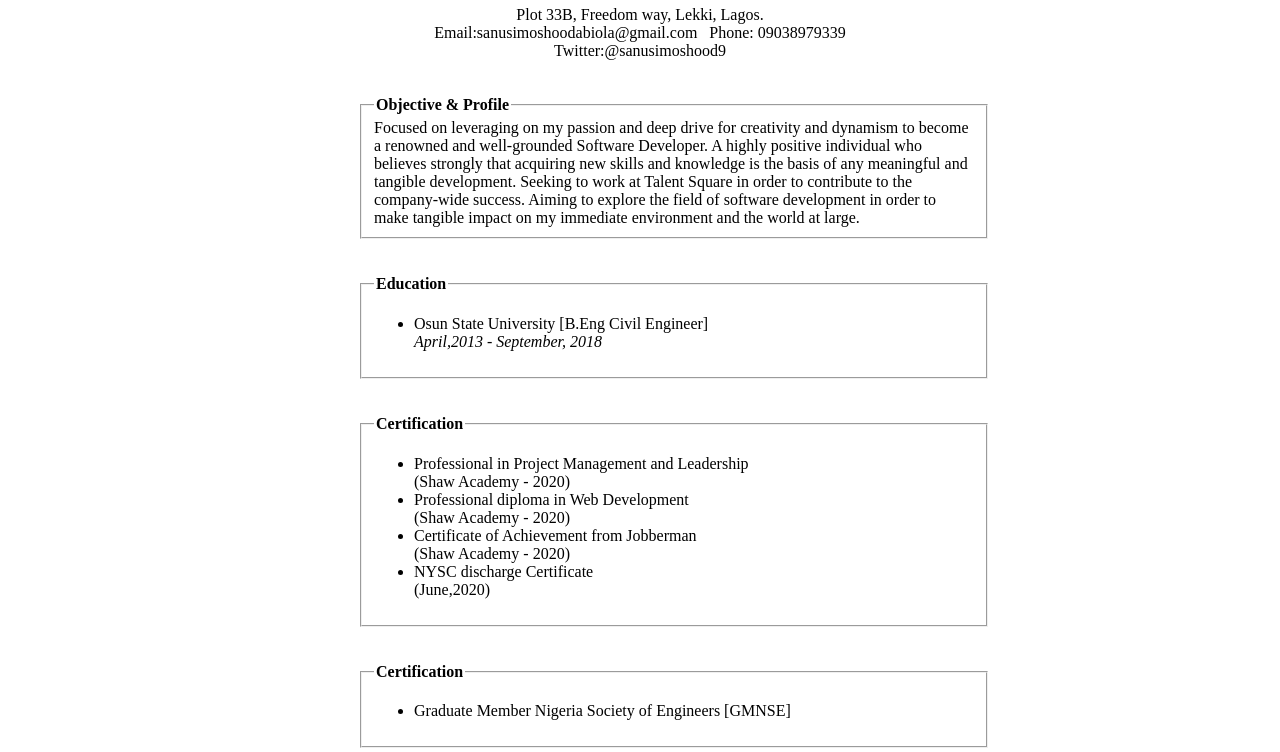
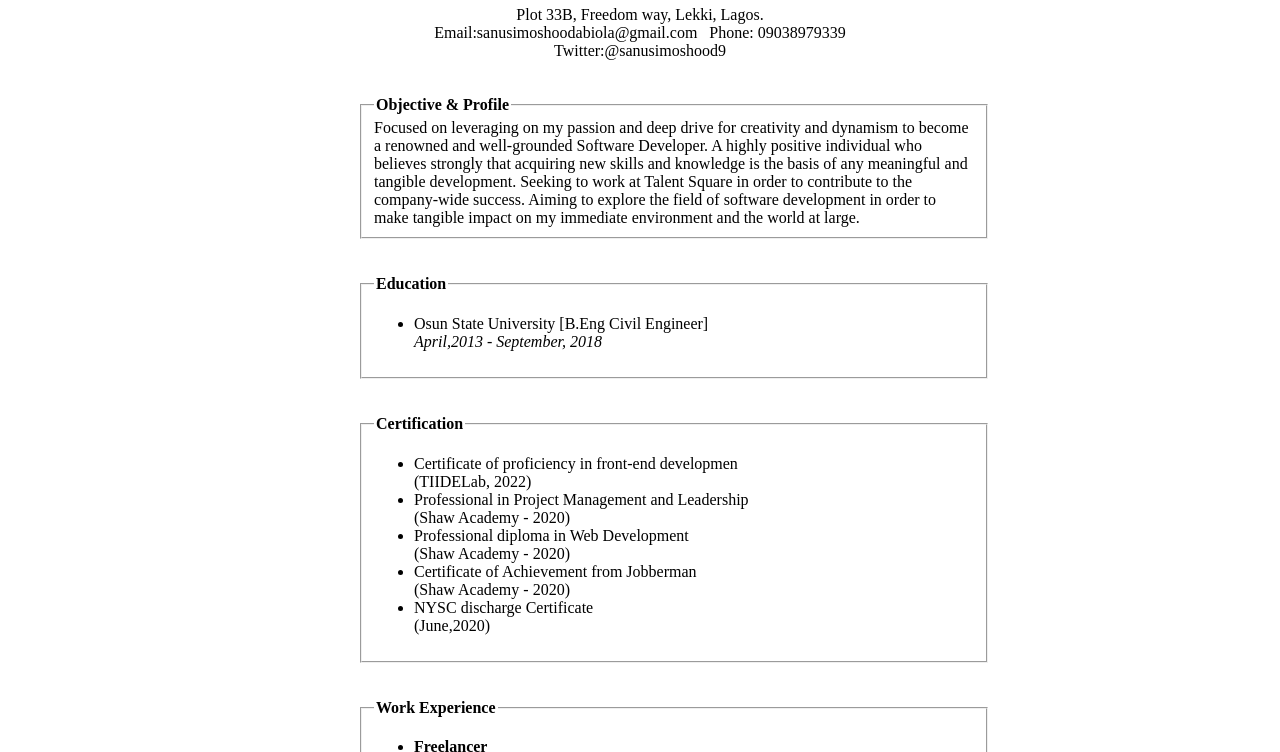
Before and after one commit to moshood2357/-currriculum-vitae, a plain HTML site: page index.html in a window 1280 px wide. Shown: the part 200-952 px from the top of the page. Drawn offline with Linux system fonts and the light colour scheme.

Commit message:
Update index.html

```diff
--- a/index.html
+++ b/index.html
@@ -54,6 +54,7 @@
                   <b>Certification</b>
                </legend>
                <ul>
+                   <li>Certificate of proficiency in front-end developmen<br>(TIIDELab, 2022)</li>
                   <li>Professional in Project Management and Leadership<br>(Shaw Academy - 2020)</li>
                   <li>Professional diploma in Web Development<br>(Shaw Academy - 2020)</li>
                   <li>Certificate of Achievement from Jobberman<br>(Shaw Academy - 2020)</li>
@@ -64,7 +65,7 @@
         </div><br><br>
 
 
-        <div style = "width:50%; position:relative;margin-left:350px">
+<!--         <div style = "width:50%; position:relative;margin-left:350px">
                 <fieldset>
                     <legend>
                         <b>Certification</b>
@@ -74,7 +75,7 @@
                     </ul>
                 </fieldset>
 
-        </div><br><br>
+        </div><br><br> -->
 
         <div style = "width:50%; position:relative;margin-left:350px">
             <fieldset>
```
